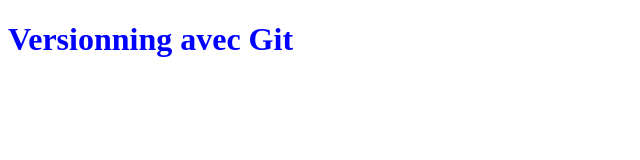
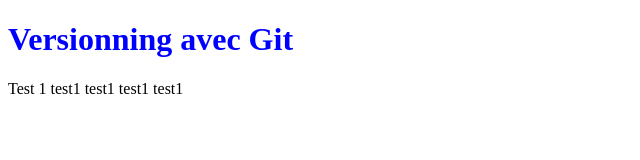
Before and after one commit to Afjaoulali/projet1, a plain HTML site: page index.html in a window 1280 px wide. Shown: the whole page, without its empty margins (0-640 px from the left). Drawn offline with Linux system fonts and the light colour scheme.

Commit message:
Ajout d'une balise P qui contien un test

```diff
--- a/index.html
+++ b/index.html
@@ -9,5 +9,6 @@
 </head>
 <body>
     <h1>Versionning avec Git</h1>
+    <p>Test 1 test1 test1 test1 test1 </p>
 </body>
 </html>
```
